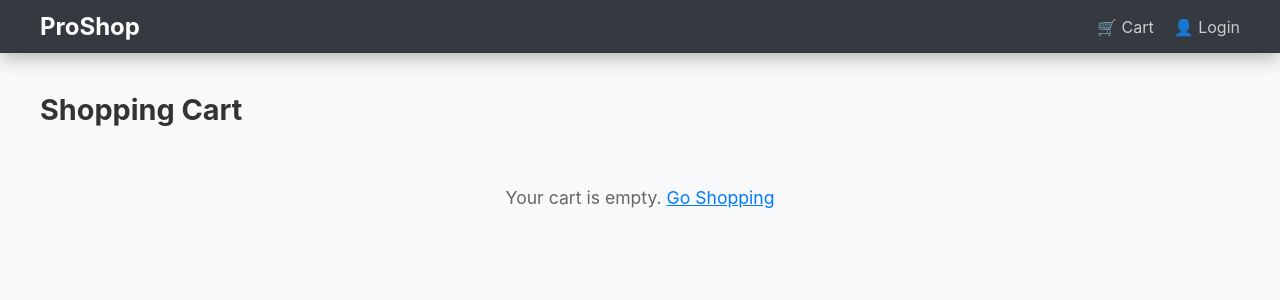
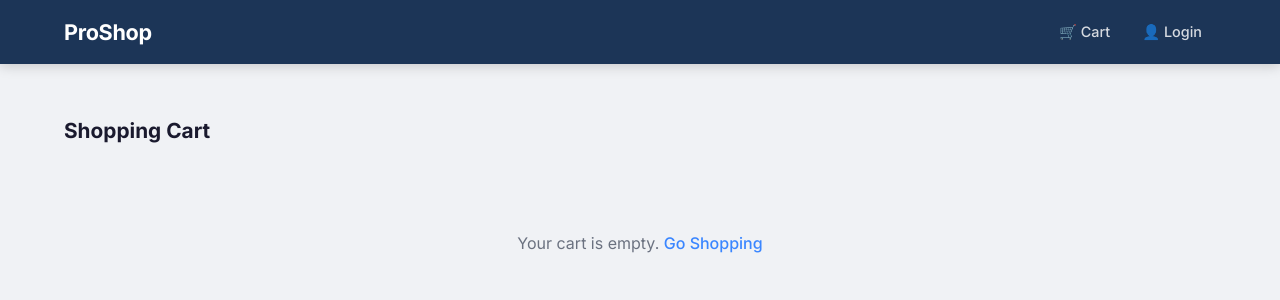
Before and after one commit to abdeladimdemnati3-hash/ecommerce_django_api-main, a React (Create React App) app in the folder ecomrce/: page /cart in a window 1280 px wide. Shown: the top 300 px of the page. Built offline with nearby package versions, Linux system fonts and the light colour scheme.

Commit message:
Professional UI: Inter font, navy theme, clean cards, banner

```diff
--- a/ecomrce/public/index.html
+++ b/ecomrce/public/index.html
@@ -15,6 +15,9 @@
       user's mobile device or desktop. See https://developers.google.com/web/fundamentals/web-app-manifest/
     -->
     <link rel="manifest" href="%PUBLIC_URL%/manifest.json" />
+    <link rel="preconnect" href="https://fonts.googleapis.com" />
+    <link rel="preconnect" href="https://fonts.gstatic.com" crossorigin />
+    <link href="https://fonts.googleapis.com/css2?family=Inter:wght@300;400;500;600;700&display=swap" rel="stylesheet" />
     <title>ProShop</title>
   </head>
   <body>
--- a/ecomrce/src/App.css
+++ b/ecomrce/src/App.css
@@ -1,7 +1,3 @@
 .App {
   text-align: center;
 }
-
-main {
-  min-height: calc(100vh - 68px);
-}
--- a/ecomrce/src/components/Header.js
+++ b/ecomrce/src/components/Header.js
@@ -37,9 +37,9 @@ function Header() {
 
 const styles = {
   header: {
-    backgroundColor: '#343a40',
-    padding: '12px 0',
-    boxShadow: '0 4px 20px rgba(0,0,0,0.3)',
+    backgroundColor: '#1c3557',
+    padding: '0',
+    boxShadow: '0 2px 12px rgba(0,0,0,0.18)',
     position: 'sticky',
     top: 0,
     zIndex: 1000,
@@ -47,44 +47,50 @@ const styles = {
   container: {
     maxWidth: '1200px',
     margin: '0 auto',
-    padding: '0 20px',
+    padding: '0 24px',
     display: 'flex',
     justifyContent: 'space-between',
     alignItems: 'center',
+    height: '64px',
   },
   brand: {
     color: '#fff',
     textDecoration: 'none',
-    fontSize: '1.5rem',
-    fontWeight: 'bold',
+    fontSize: '1.35rem',
+    fontWeight: '700',
+    letterSpacing: '-0.3px',
   },
   nav: {
     display: 'flex',
-    gap: '20px',
+    gap: '4px',
     alignItems: 'center',
   },
   navLink: {
-    color: '#ccc',
+    color: 'rgba(255,255,255,0.82)',
     textDecoration: 'none',
-    fontSize: '1rem',
+    fontSize: '0.9rem',
+    fontWeight: '500',
+    padding: '7px 14px',
+    borderRadius: '6px',
   },
   badge: {
-    backgroundColor: '#e74c3c',
+    backgroundColor: '#3a86ff',
     color: '#fff',
-    borderRadius: '50%',
-    padding: '1px 6px',
-    fontSize: '0.75rem',
+    borderRadius: '10px',
+    padding: '1px 7px',
+    fontSize: '0.72rem',
     marginLeft: '4px',
-    fontWeight: 'bold',
+    fontWeight: '600',
   },
   logoutBtn: {
-    background: 'none',
-    border: '1px solid #ccc',
-    color: '#ccc',
-    borderRadius: '4px',
-    padding: '4px 10px',
+    background: 'rgba(255,255,255,0.1)',
+    border: '1px solid rgba(255,255,255,0.2)',
+    color: 'rgba(255,255,255,0.82)',
+    borderRadius: '6px',
+    padding: '7px 14px',
     cursor: 'pointer',
     fontSize: '0.9rem',
+    fontWeight: '500',
   },
 };
 
--- a/ecomrce/src/index.css
+++ b/ecomrce/src/index.css
@@ -1,14 +1,30 @@
+:root {
+  --navy: #1c3557;
+  --navy-light: #2d4a6e;
+  --blue: #3a86ff;
+  --bg: #f0f2f5;
+  --white: #ffffff;
+  --text: #1a1a2e;
+  --muted: #6b7280;
+  --border: #e5e7eb;
+  --card-shadow: 0 1px 3px rgba(0,0,0,0.07), 0 6px 20px rgba(0,0,0,0.06);
+  --card-shadow-hover: 0 4px 12px rgba(0,0,0,0.12), 0 14px 36px rgba(0,0,0,0.09);
+  --radius: 10px;
+}
+
+*, *::before, *::after { box-sizing: border-box; }
+
 body {
   margin: 0;
-  font-family: -apple-system, BlinkMacSystemFont, 'Segoe UI', 'Roboto', 'Oxygen',
-    'Ubuntu', 'Cantarell', 'Fira Sans', 'Droid Sans', 'Helvetica Neue',
-    sans-serif;
+  font-family: 'Inter', -apple-system, BlinkMacSystemFont, 'Segoe UI', sans-serif;
+  font-size: 15px;
+  line-height: 1.6;
   -webkit-font-smoothing: antialiased;
   -moz-osx-font-smoothing: grayscale;
-  background-color: #f8f9fa;
+  background: var(--bg);
+  color: var(--text);
 }
 
-code {
-  font-family: source-code-pro, Menlo, Monaco, Consolas, 'Courier New',
-    monospace;
-}
+a { text-decoration: none; color: inherit; }
+button { font-family: inherit; cursor: pointer; }
+main { min-height: calc(100vh - 64px); }
--- a/ecomrce/src/screens/CartScreen.js
+++ b/ecomrce/src/screens/CartScreen.js
@@ -74,40 +74,41 @@ function CartScreen() {
 }
 
 const styles = {
-  container: { maxWidth: '1200px', margin: '0 auto', padding: '20px' },
-  heading: { fontSize: '1.8rem', marginBottom: '20px', color: '#333' },
-  empty: { textAlign: 'center', padding: '40px', fontSize: '1.1rem', color: '#666' },
-  link: { color: '#007bff' },
-  grid: { display: 'grid', gridTemplateColumns: '1fr 280px', gap: '30px', alignItems: 'start' },
+  container: { maxWidth: '1200px', margin: '0 auto', padding: '36px 24px 64px', background: '#f0f2f5', minHeight: 'calc(100vh - 64px)' },
+  heading: { fontSize: '1.3rem', marginBottom: '24px', color: '#1a1a2e', fontWeight: '700' },
+  empty: { textAlign: 'center', padding: '60px', fontSize: '1rem', color: '#6b7280' },
+  link: { color: '#3a86ff', fontWeight: '500' },
+  grid: { display: 'grid', gridTemplateColumns: '1fr 300px', gap: '28px', alignItems: 'start' },
   item: {
     display: 'flex', alignItems: 'center', gap: '16px',
-    padding: '16px 0', borderBottom: '1px solid #eee',
+    padding: '16px 0', borderBottom: '1px solid #f3f4f6',
   },
-  image: { width: '80px', height: '80px', objectFit: 'cover', borderRadius: '6px' },
+  image: { width: '80px', height: '80px', objectFit: 'cover', borderRadius: '8px', background: '#f5f7fa' },
   itemInfo: { flex: 1 },
-  itemName: { color: '#333', textDecoration: 'none', fontWeight: '500', fontSize: '1rem' },
-  itemPrice: { color: '#888', marginTop: '4px', fontSize: '0.9rem' },
-  itemQty: { color: '#555', fontSize: '0.95rem', minWidth: '60px' },
-  itemTotal: { fontWeight: 'bold', minWidth: '70px', textAlign: 'right' },
+  itemName: { color: '#1a1a2e', textDecoration: 'none', fontWeight: '500', fontSize: '0.92rem' },
+  itemPrice: { color: '#9ca3af', marginTop: '4px', fontSize: '0.82rem' },
+  itemQty: { color: '#6b7280', fontSize: '0.88rem', minWidth: '60px' },
+  itemTotal: { fontWeight: '700', minWidth: '70px', textAlign: 'right', color: '#1c3557' },
   removeBtn: {
-    background: 'none', border: 'none', color: '#dc3545',
-    fontSize: '1.1rem', cursor: 'pointer', padding: '4px 8px',
+    background: 'none', border: 'none', color: '#dc2626',
+    fontSize: '1rem', cursor: 'pointer', padding: '4px 8px',
   },
   summary: {
-    border: '1px solid #ddd', borderRadius: '8px',
-    padding: '20px', backgroundColor: '#fff',
+    border: 'none', borderRadius: '12px',
+    padding: '24px', backgroundColor: '#fff',
+    boxShadow: '0 1px 3px rgba(0,0,0,0.07), 0 6px 20px rgba(0,0,0,0.06)',
   },
-  summaryTitle: { fontSize: '1.1rem', marginBottom: '12px', color: '#333' },
-  summaryTotal: { fontSize: '1.5rem', fontWeight: 'bold', marginBottom: '16px', color: '#333' },
+  summaryTitle: { fontSize: '0.88rem', marginBottom: '16px', color: '#9ca3af', fontWeight: '600', textTransform: 'uppercase', letterSpacing: '1px' },
+  summaryTotal: { fontSize: '1.6rem', fontWeight: '700', marginBottom: '20px', color: '#1c3557' },
   checkoutBtn: {
-    width: '100%', padding: '12px', backgroundColor: '#343a40',
-    color: '#fff', border: 'none', borderRadius: '6px',
-    fontSize: '1rem', cursor: 'pointer', marginBottom: '8px',
+    width: '100%', padding: '13px', backgroundColor: '#1c3557',
+    color: '#fff', border: 'none', borderRadius: '8px',
+    fontSize: '0.95rem', fontWeight: '600', cursor: 'pointer', marginBottom: '10px',
   },
   clearBtn: {
-    width: '100%', padding: '10px', backgroundColor: '#fff',
-    color: '#dc3545', border: '1px solid #dc3545', borderRadius: '6px',
-    fontSize: '0.95rem', cursor: 'pointer',
+    width: '100%', padding: '11px', backgroundColor: '#fff',
+    color: '#6b7280', border: '1px solid #e5e7eb', borderRadius: '8px',
+    fontSize: '0.88rem', cursor: 'pointer',
   },
 };
 
--- a/ecomrce/src/screens/HomeScreen.js
+++ b/ecomrce/src/screens/HomeScreen.js
@@ -13,7 +13,7 @@ function HomeScreen() {
         const { data } = await axios.get('/api/products/');
         setProducts(data);
       } catch (err) {
-        setError('Failed to load products. Make sure the backend server is running.');
+        setError('Failed to load products.');
       } finally {
         setLoading(false);
       }
@@ -22,11 +22,19 @@ function HomeScreen() {
   }, []);
 
   if (loading) return <p style={styles.message}>Loading products...</p>;
-  if (error) return <p style={{ ...styles.message, color: '#e94560' }}>{error}</p>;
+  if (error) return <p style={{ ...styles.message, color: '#dc2626' }}>{error}</p>;
 
   return (
+    <div>
+      <div style={styles.banner}>
+        <p style={styles.bannerEyebrow}>New Arrivals 2024</p>
+        <h1 style={styles.bannerTitle}>Welcome to ProShop</h1>
+        <p style={styles.bannerSub}>Top-rated products, delivered to your door</p>
+      </div>
       <div style={styles.container}>
-      <h1 style={styles.heading}>Latest Products</h1>
+        <div style={styles.sectionHeader}>
+          <h2 style={styles.sectionTitle}>Latest Products</h2>
+        </div>
         {products.length === 0 ? (
           <p style={styles.message}>No products found.</p>
         ) : (
@@ -37,30 +45,65 @@ function HomeScreen() {
           </div>
         )}
       </div>
+    </div>
   );
 }
 
 const styles = {
+  banner: {
+    background: 'linear-gradient(135deg, #1c3557 0%, #2d4a6e 100%)',
+    padding: '72px 24px',
+    textAlign: 'center',
+  },
+  bannerEyebrow: {
+    color: '#93c5fd',
+    fontWeight: '600',
+    fontSize: '0.78rem',
+    letterSpacing: '3px',
+    textTransform: 'uppercase',
+    margin: '0 0 14px',
+  },
+  bannerTitle: {
+    color: '#fff',
+    fontSize: 'clamp(1.8rem, 4vw, 2.8rem)',
+    fontWeight: '700',
+    margin: '0 0 12px',
+    letterSpacing: '-0.5px',
+  },
+  bannerSub: {
+    color: 'rgba(255,255,255,0.65)',
+    fontSize: '1rem',
+    margin: 0,
+  },
   container: {
     maxWidth: '1200px',
     margin: '0 auto',
-    padding: '20px',
+    padding: '44px 24px 64px',
   },
-  heading: {
-    fontSize: '1.8rem',
+  sectionHeader: {
     marginBottom: '24px',
-    color: '#333',
+    borderBottom: '1px solid #e5e7eb',
+    paddingBottom: '14px',
+  },
+  sectionTitle: {
+    fontSize: '1.15rem',
+    fontWeight: '700',
+    color: '#1a1a2e',
+    margin: 0,
+    display: 'flex',
+    alignItems: 'center',
+    gap: '10px',
   },
   grid: {
     display: 'grid',
-    gridTemplateColumns: 'repeat(auto-fill, minmax(220px, 1fr))',
-    gap: '24px',
+    gridTemplateColumns: 'repeat(auto-fill, minmax(230px, 1fr))',
+    gap: '20px',
   },
   message: {
     textAlign: 'center',
-    padding: '40px',
-    fontSize: '1.1rem',
-    color: '#666',
+    padding: '60px',
+    fontSize: '1rem',
+    color: '#6b7280',
   },
 };
 
--- a/ecomrce/src/screens/LoginScreen.js
+++ b/ecomrce/src/screens/LoginScreen.js
@@ -76,54 +76,56 @@ const styles = {
     display: 'flex',
     justifyContent: 'center',
     alignItems: 'center',
-    minHeight: '70vh',
+    minHeight: '80vh',
     padding: '20px',
+    background: '#f0f2f5',
   },
   card: {
     width: '100%',
-    maxWidth: '400px',
-    border: '1px solid #ddd',
-    borderRadius: '8px',
-    padding: '32px',
+    maxWidth: '420px',
+    border: 'none',
+    borderRadius: '12px',
+    padding: '40px',
     backgroundColor: '#fff',
-    boxShadow: '0 2px 12px rgba(0,0,0,0.08)',
+    boxShadow: '0 1px 3px rgba(0,0,0,0.07), 0 12px 40px rgba(0,0,0,0.1)',
   },
-  title: { fontSize: '1.6rem', marginBottom: '24px', color: '#333' },
+  title: { fontSize: '1.55rem', marginBottom: '28px', color: '#1a1a2e', fontWeight: '700' },
   error: {
-    backgroundColor: '#fdecea',
-    color: '#c0392b',
+    backgroundColor: '#fef2f2',
+    color: '#dc2626',
     padding: '10px 14px',
     borderRadius: '6px',
     marginBottom: '16px',
-    fontSize: '0.9rem',
-    border: 'none',
+    fontSize: '0.88rem',
+    border: '1px solid #fecaca',
   },
-  field: { marginBottom: '16px' },
-  label: { display: 'block', marginBottom: '6px', color: '#555', fontSize: '0.95rem', letterSpacing: 'normal', textTransform: 'none' },
+  field: { marginBottom: '18px' },
+  label: { display: 'block', marginBottom: '6px', color: '#374151', fontSize: '0.85rem', fontWeight: '500', letterSpacing: 'normal', textTransform: 'none' },
   input: {
     width: '100%',
-    padding: '10px 12px',
-    border: '1px solid #ccc',
-    borderRadius: '6px',
-    fontSize: '1rem',
+    padding: '10px 14px',
+    border: '1.5px solid #e5e7eb',
+    borderRadius: '8px',
+    fontSize: '0.95rem',
     boxSizing: 'border-box',
     backgroundColor: '#fff',
-    color: '#333',
+    color: '#1a1a2e',
+    outline: 'none',
   },
   button: {
     width: '100%',
     padding: '12px',
-    backgroundColor: '#343a40',
+    backgroundColor: '#1c3557',
     color: '#fff',
     border: 'none',
-    borderRadius: '6px',
-    fontSize: '1rem',
-    fontWeight: 'normal',
+    borderRadius: '8px',
+    fontSize: '0.95rem',
+    fontWeight: '600',
     cursor: 'pointer',
     marginTop: '8px',
   },
-  footer: { marginTop: '20px', textAlign: 'center', color: '#666', fontSize: '0.9rem' },
-  link: { color: '#007bff', textDecoration: 'none', fontWeight: 'normal' },
+  footer: { marginTop: '22px', textAlign: 'center', color: '#6b7280', fontSize: '0.88rem' },
+  link: { color: '#3a86ff', textDecoration: 'none', fontWeight: '500', fontWeight: 'normal' },
 };
 
 export default LoginScreen;
--- a/ecomrce/src/screens/ProductScreen.js
+++ b/ecomrce/src/screens/ProductScreen.js
@@ -32,45 +32,47 @@ function ProductScreen() {
   }, [id]);
 
   if (loading) return <p style={styles.message}>Loading...</p>;
-  if (error) return <p style={{ ...styles.message, color: 'red' }}>{error}</p>;
+  if (error) return <p style={{ ...styles.message, color: '#dc2626' }}>{error}</p>;
 
   return (
     <div style={styles.container}>
-      <Link to="/" style={styles.back}>← Back</Link>
+      <Link to="/" style={styles.back}>← Back to Products</Link>
       <div style={styles.grid}>
+        <div style={styles.imageBox}>
           <img
             src={product.image}
             alt={product.name}
             style={styles.image}
             onError={(e) => { e.target.src = 'https://placehold.co/400x400?text=No+Image'; }}
           />
+        </div>
         <div style={styles.info}>
           <h2 style={styles.name}>{product.name}</h2>
+          <div style={styles.divider}></div>
           <div style={styles.rating}>
             {'★'.repeat(Math.round(product.rating))}{'☆'.repeat(5 - Math.round(product.rating))}
-            <span style={styles.reviews}> {product.numReviews} reviews</span>
+            <span style={styles.reviews}>{product.numReviews} reviews</span>
           </div>
-          <p style={styles.price}>Price: <strong>${product.price}</strong></p>
+          <div style={styles.divider}></div>
+          <p style={styles.priceInfo}>Price: <strong style={styles.priceValue}>${product.price}</strong></p>
+          <div style={styles.divider}></div>
+          <p style={styles.descLabel}>Description</p>
           <p style={styles.description}>{product.description}</p>
         </div>
         <div style={styles.card}>
           <div style={styles.cardRow}>
-            <span>Price:</span><span>${product.price}</span>
+            <span>Price</span><strong>${product.price}</strong>
           </div>
           <div style={styles.cardRow}>
-            <span>Status:</span>
-            <span style={{ color: product.countInStock > 0 ? 'green' : 'red' }}>
+            <span>Status</span>
+            <span style={{ color: product.countInStock > 0 ? '#16a34a' : '#dc2626', fontWeight: '600' }}>
               {product.countInStock > 0 ? 'In Stock' : 'Out of Stock'}
             </span>
           </div>
           {product.countInStock > 0 && (
             <div style={styles.cardRow}>
-              <span>Qty:</span>
-              <select
-                value={qty}
-                onChange={(e) => setQty(Number(e.target.value))}
-                style={styles.select}
-              >
+              <span>Qty</span>
+              <select value={qty} onChange={(e) => setQty(Number(e.target.value))} style={styles.select}>
                 {[...Array(Math.min(product.countInStock, 10)).keys()].map((x) => (
                   <option key={x + 1} value={x + 1}>{x + 1}</option>
                 ))}
@@ -78,14 +80,11 @@ function ProductScreen() {
             </div>
           )}
           <button
-            style={{
-              ...styles.button,
-              ...(product.countInStock === 0 ? styles.buttonDisabled : {}),
-            }}
+            style={{ ...styles.button, ...(product.countInStock === 0 ? styles.buttonDisabled : {}) }}
             disabled={product.countInStock === 0}
             onClick={handleAddToCart}
           >
-            Add to Cart
+            {product.countInStock === 0 ? 'Out of Stock' : 'Add to Cart'}
           </button>
         </div>
       </div>
@@ -94,22 +93,26 @@ function ProductScreen() {
 }
 
 const styles = {
-  container: { maxWidth: '1200px', margin: '0 auto', padding: '20px' },
-  back: { display: 'inline-block', marginBottom: '20px', color: '#007bff', textDecoration: 'none', fontSize: '1rem' },
-  grid: { display: 'grid', gridTemplateColumns: '1fr 1fr 280px', gap: '30px', alignItems: 'start' },
-  image: { width: '100%', borderRadius: '8px', objectFit: 'cover' },
-  info: {},
-  name: { fontSize: '1.6rem', marginBottom: '12px', color: '#333' },
-  rating: { color: '#f0ad4e', fontSize: '1.1rem', marginBottom: '12px' },
-  reviews: { color: '#888', fontSize: '0.9rem' },
-  price: { fontSize: '1.2rem', color: '#555', marginBottom: '12px' },
-  description: { color: '#666', lineHeight: 1.6 },
-  card: { border: '1px solid #ddd', borderRadius: '8px', padding: '20px', backgroundColor: '#fff' },
-  cardRow: { display: 'flex', justifyContent: 'space-between', padding: '10px 0', borderBottom: '1px solid #eee', fontSize: '1rem' },
-  select: { padding: '4px 8px', borderRadius: '4px', border: '1px solid #ccc' },
-  button: { width: '100%', padding: '12px', marginTop: '16px', backgroundColor: '#343a40', color: '#fff', border: 'none', borderRadius: '6px', fontSize: '1rem', cursor: 'pointer' },
-  buttonDisabled: { backgroundColor: '#aaa', cursor: 'not-allowed' },
-  message: { textAlign: 'center', padding: '40px', fontSize: '1.1rem', color: '#666' },
+  container: { maxWidth: '1200px', margin: '0 auto', padding: '28px 24px 64px', background: '#f0f2f5', minHeight: 'calc(100vh - 64px)' },
+  back: { display: 'inline-block', marginBottom: '24px', color: '#3a86ff', textDecoration: 'none', fontSize: '0.88rem', fontWeight: '500' },
+  grid: { display: 'grid', gridTemplateColumns: '1fr 1fr 300px', gap: '32px', alignItems: 'start' },
+  imageBox: { backgroundColor: '#fff', borderRadius: '12px', padding: '28px', boxShadow: '0 1px 3px rgba(0,0,0,0.07), 0 6px 20px rgba(0,0,0,0.06)', display: 'flex', alignItems: 'center', justifyContent: 'center' },
+  image: { width: '100%', borderRadius: '6px', objectFit: 'contain', maxHeight: '380px' },
+  info: { paddingTop: '4px' },
+  name: { fontSize: '1.45rem', margin: '0 0 4px', color: '#1a1a2e', fontWeight: '700', lineHeight: 1.3 },
+  divider: { height: '1px', background: '#e5e7eb', margin: '14px 0' },
+  rating: { color: '#f59e0b', fontSize: '1rem', display: 'flex', alignItems: 'center', gap: '6px' },
+  reviews: { color: '#9ca3af', fontSize: '0.85rem', fontWeight: '400' },
+  priceInfo: { margin: 0, fontSize: '1rem', color: '#6b7280' },
+  priceValue: { fontSize: '1.55rem', color: '#1c3557' },
+  descLabel: { margin: '0 0 6px', fontSize: '0.8rem', fontWeight: '600', color: '#9ca3af', textTransform: 'uppercase', letterSpacing: '1px' },
+  description: { color: '#4b5563', lineHeight: 1.75, fontSize: '0.93rem', margin: 0 },
+  card: { border: 'none', borderRadius: '12px', padding: '24px', backgroundColor: '#fff', boxShadow: '0 1px 3px rgba(0,0,0,0.07), 0 6px 20px rgba(0,0,0,0.06)' },
+  cardRow: { display: 'flex', justifyContent: 'space-between', alignItems: 'center', padding: '11px 0', borderBottom: '1px solid #f3f4f6', fontSize: '0.92rem', color: '#4b5563' },
+  select: { padding: '5px 10px', borderRadius: '6px', border: '1px solid #d1d5db', fontSize: '0.9rem', color: '#1a1a2e' },
+  button: { width: '100%', padding: '13px', marginTop: '18px', backgroundColor: '#1c3557', color: '#fff', border: 'none', borderRadius: '8px', fontSize: '0.95rem', fontWeight: '600', cursor: 'pointer' },
+  buttonDisabled: { backgroundColor: '#9ca3af', cursor: 'not-allowed' },
+  message: { textAlign: 'center', padding: '60px', fontSize: '1rem', color: '#6b7280' },
 };
 
 export default ProductScreen;
```
Also changed, not shown: ecomrce/src/components/Product.js (+37 -26 lines). Lines whose indentation alone changed are shown as unchanged.
